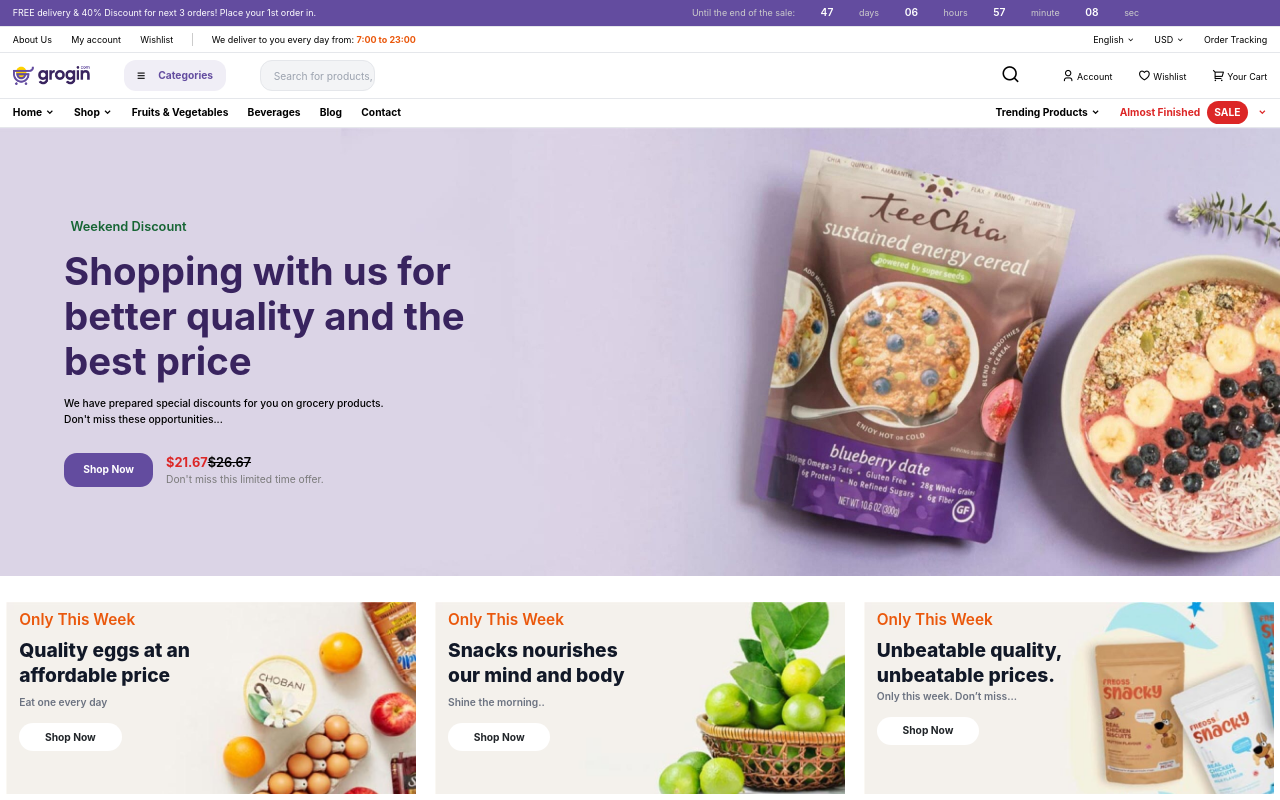
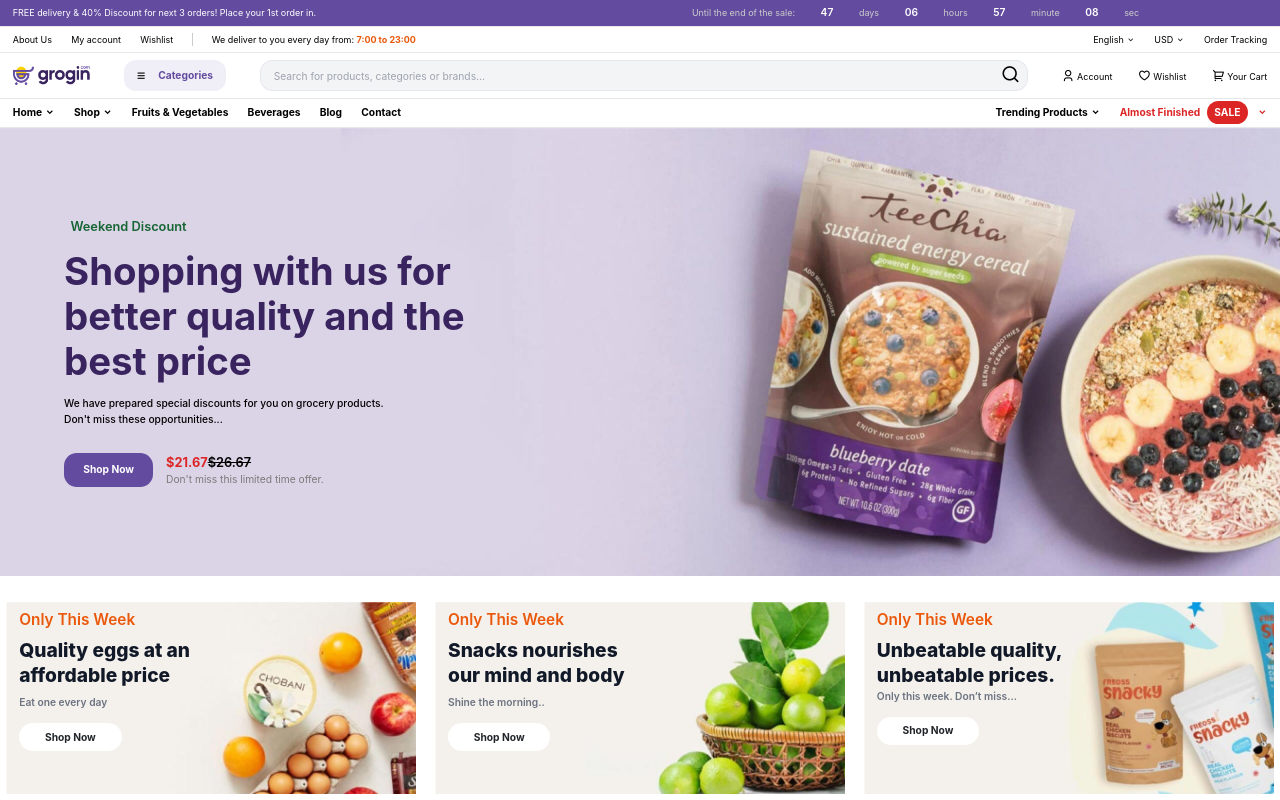
Before and after one commit to Sharmaji513/grogin-Ecommerce-Landing-Page, a website built with Vite: page index.html in a window 1280 px wide. Shown: the top 800 px of the page. Built offline with nearby package versions, Linux system fonts and the light colour scheme; a web font is replaced by a local one.

Commit message:
add production vite build fixed bug

```diff
--- a/index.html
+++ b/index.html
@@ -65,7 +65,7 @@
                 <h3 class="text-[#634C9F] text-[0.8vw]">Categories</h3>
             </div>
             <div class="w-[60vw]  flex relative">
-                <input class="w-[9vw] border-[0.12vw] bg-[#F3F4F6] h-[2.4vw] text-[0.8vw] rounded-xl placeholder:pl-[1vw] " type="text" placeholder="Search for products, categories or brands...">
+                <input class="w-[60vw] border-[0.12vw] bg-[#F3F4F6] h-[2.4vw] text-[0.8vw] rounded-xl placeholder:pl-[1vw] " type="text" placeholder="Search for products, categories or brands...">
                 <button id="search"><i class="ri-search-line text-[1.5vw]  absolute right-[0.6vw] top-[0.1vw]"></i></button>
             </div>
             <div class="flex gap-[2vw] items-center">
```
Also changed, not shown: dist/index.html.
